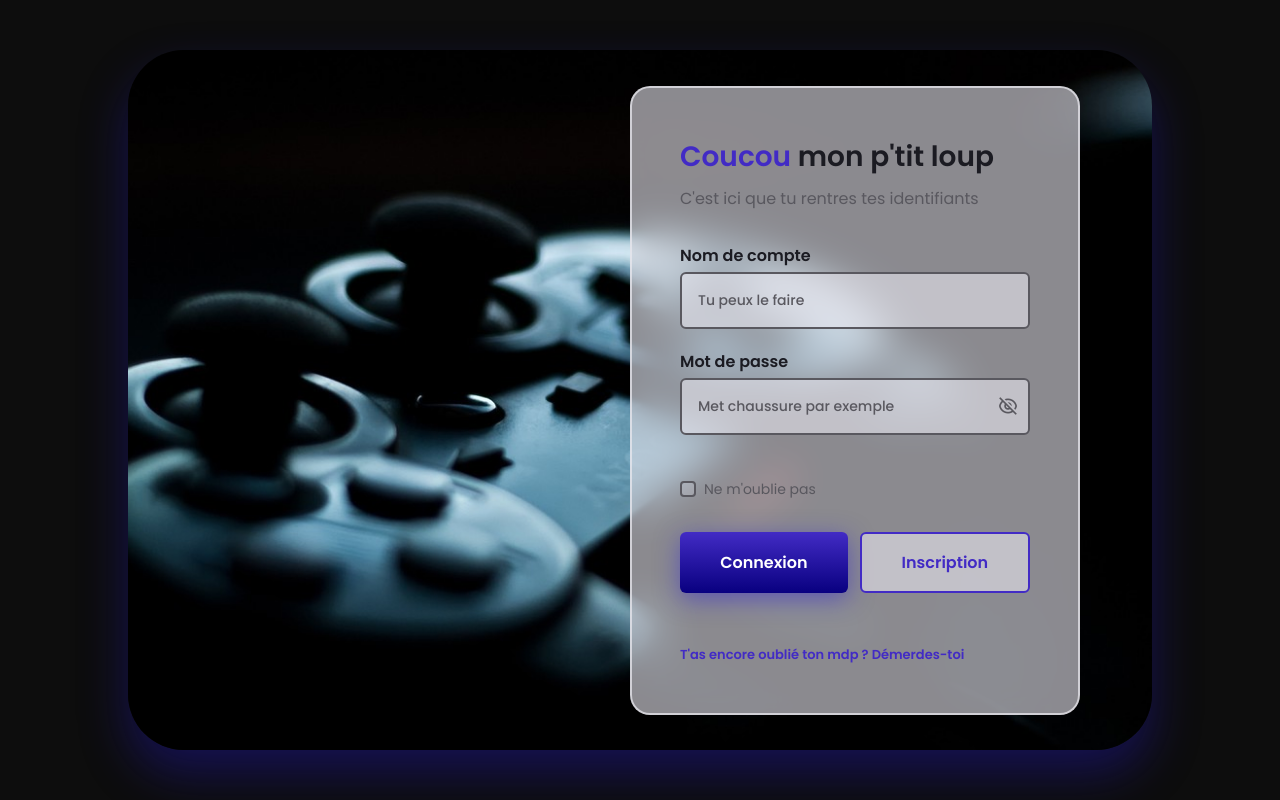
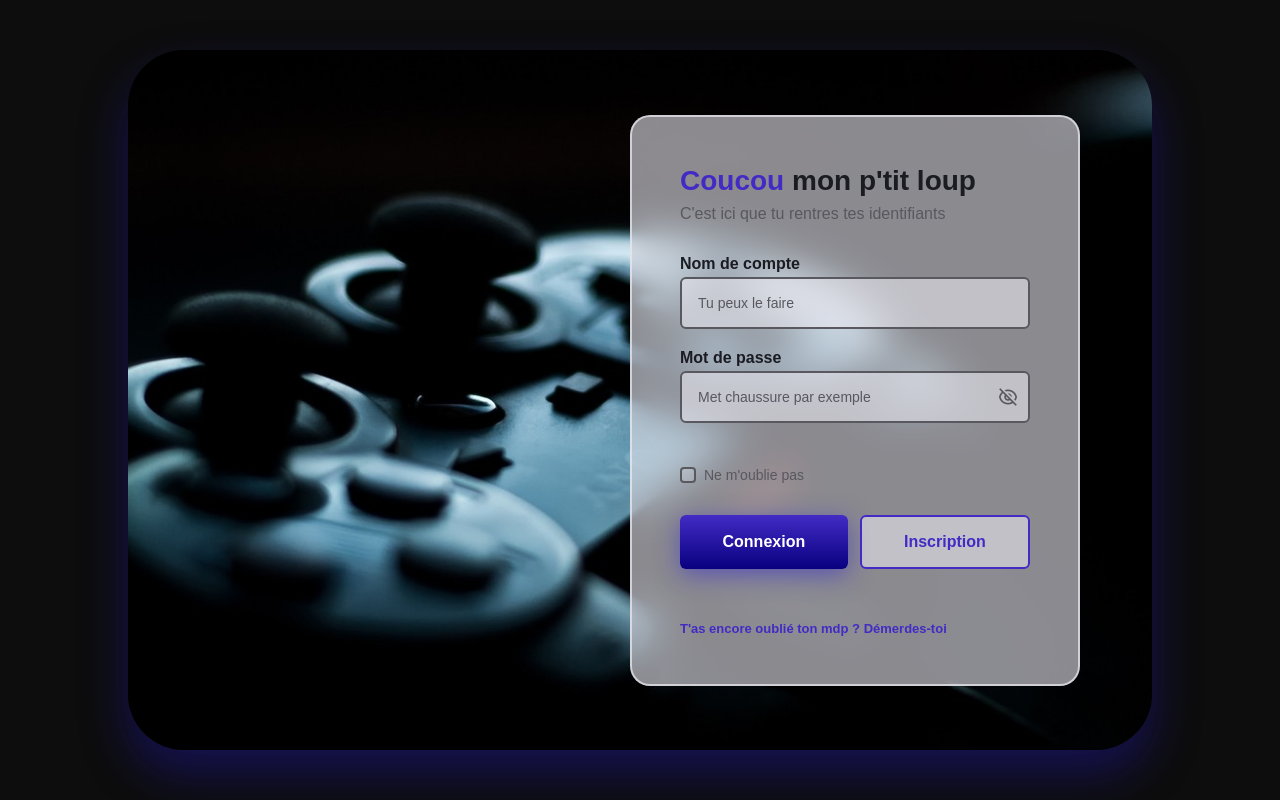
Before and after one commit to fgmcolas/portfolio_web, a PHP site: page /login.html in a window 1280 px wide. Run offline with PHP 8.4, Linux system fonts and the light colour scheme.

Commit message:
removing unused font-style

```diff
--- a/static/styles/login.css
+++ b/static/styles/login.css
@@ -1,6 +1,3 @@
-@charset "UTF-8";
-@import url("https://fonts.googleapis.com/css2?family=Poppins:wght@400;500;600&display=swap");
-
 :root {
     --first-color: hsl(249, 64%, 47%);
     --second-color: hsl(244, 100%, 25%);
```
